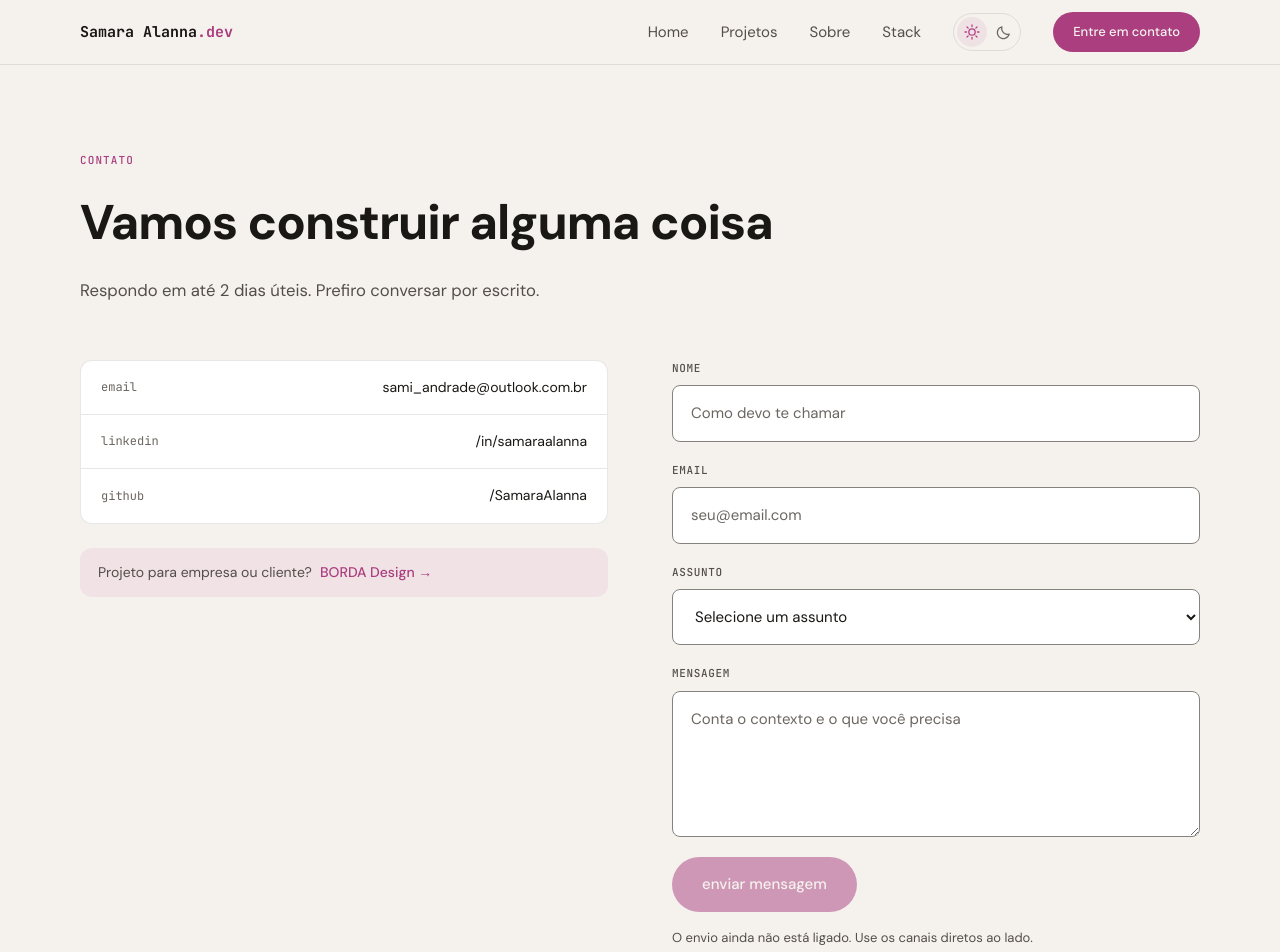
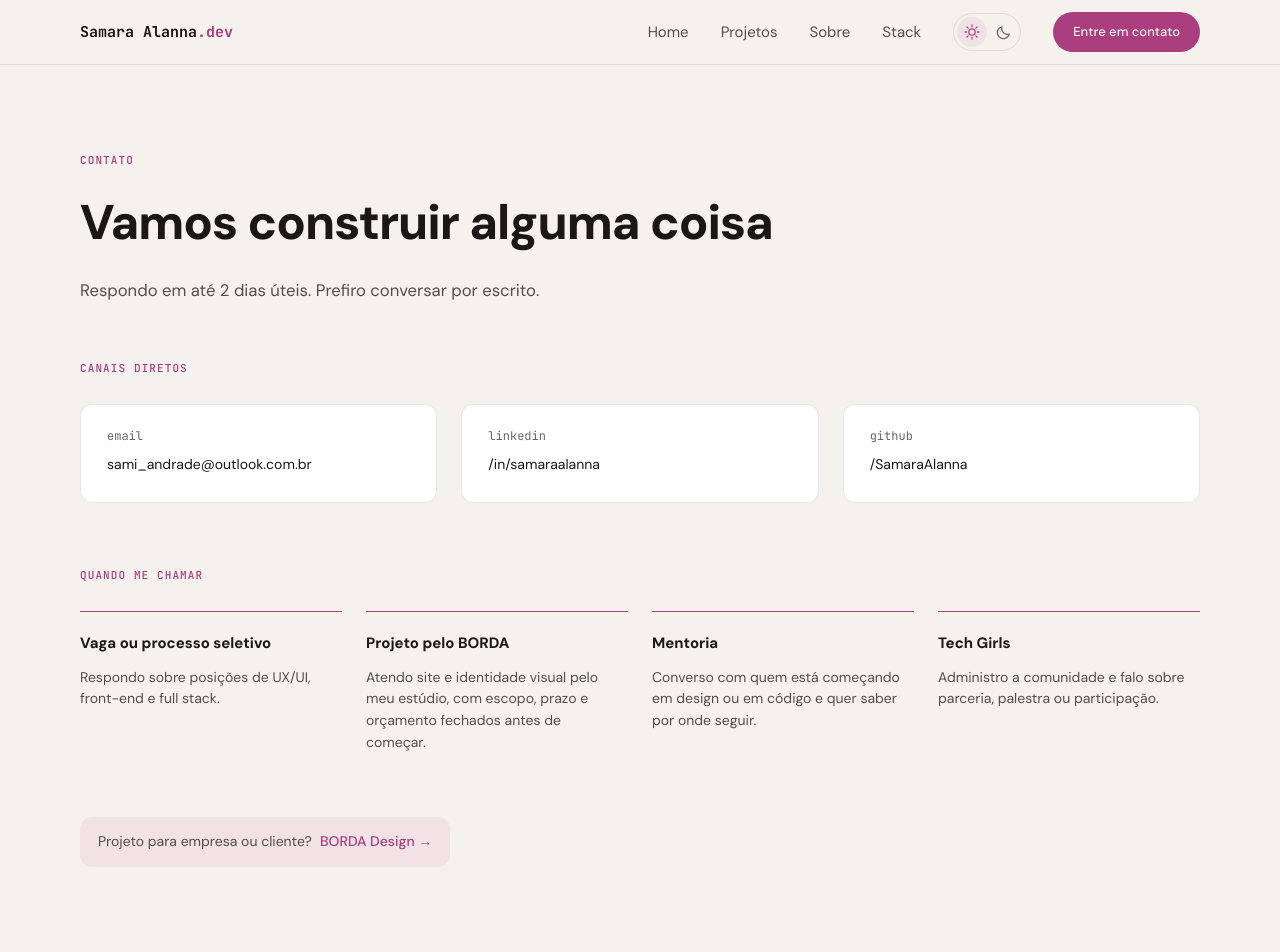
Before and after one commit to SamaraAlanna/portfolio-pessoal, a Next.js app: page /contato in a window 1280 px wide. Shown: the top 952 px of the page. Built offline with nearby package versions, Linux system fonts and the light colour scheme.

Commit message:
feat: animações, página de contato sem formulário e domínio novo

```diff
--- /dev/null
+++ b/app/contato/_secoes/secao-borda.tsx
@@ -0,0 +1,23 @@
+import Link from "next/link";
+
+/**
+ * Ponte para o BORDA.
+ *
+ * Fica no fim da página, e não junto dos canais como antes. O motivo é a seção nova: um
+ * dos motivos de contato é justamente projeto pelo estúdio, então a pílula logo depois
+ * dele vira a porta do que acabou de ser explicado, em vez de repetir o BORDA duas vezes
+ * em blocos diferentes.
+ */
+export default function SecaoBorda() {
+  return (
+    <section className="flex w-full">
+      <Link
+        href="https://bordadesign.com.br"
+        className="alvo-toque-vertical flex flex-wrap items-center gap-[8px] rounded-[12px] bg-tint-rosa px-[18px] py-[14px] text-card-descricao"
+      >
+        <span className="text-text-muted">Projeto para empresa ou cliente?</span>
+        <span className="font-medium text-accent-rosa">BORDA Design &rarr;</span>
+      </Link>
+    </section>
+  );
+}
--- a/app/contato/_secoes/secao-canais.tsx
+++ b/app/contato/_secoes/secao-canais.tsx
@@ -2,42 +2,46 @@ import Link from "next/link";
 import { canais } from "@/conteudo/contato";
 
 /**
- * Canais diretos e a ponte para o BORDA.
+ * Canais diretos.
  *
  * Cada canal é um link de verdade: mailto no e-mail, perfil no LinkedIn e no GitHub. No
  * Figma eles são só texto, mas endereço que não clica numa página de contato é atrito
  * sem motivo.
+ *
+ * TRÊS CARTÕES, e não a lista de linhas do Figma. Lá eles eram uma coluna do duo, ao lado
+ * do formulário. Sem o formulário sobrou uma coluna num espaço de duas, e esticar a lista
+ * na faixa inteira deixaria o rótulo e o endereço a novecentos pixels um do outro. Em
+ * cartão os dois ficam juntos, o espaço é usado, e é a mesma linguagem dos grupos da Stack
+ * e das certificações do Sobre.
+ *
+ * Uma coluna só abaixo de 64rem: em três colunas num tablet o endereço de e-mail não cabe
+ * sem quebrar feio.
+ *
+ * O rótulo em mono e caixa baixa é o do Figma, e vale como cabeçalho da seção: sem ele,
+ * esta seção seria a única da página sem título.
  */
 export default function SecaoCanais() {
   return (
-    <div className="flex w-full flex-col gap-[24px]">
-      <h2 className="sr-only">Canais diretos</h2>
-      {/* Sem overflow hidden: os canais são links, e recortar aqui cortaria o anel de
-          foco deles. Não há o que recortar mesmo, porque nenhum item tem fundo próprio. */}
-      <ul className="flex w-full flex-col rounded-[12px] border-[0.5px] border-border bg-surface">
-        {canais.map((canal, indice) => (
-          <li
-            key={canal.rotulo}
-            className={indice > 0 ? "border-t-[0.5px] border-border" : undefined}
-          >
+    <section className="flex w-full flex-col gap-[28px]">
+      <h2 className="font-mono text-rotulo-secao font-medium text-accent-rosa">
+        CANAIS DIRETOS
+      </h2>
+
+      <ul className="grid grid-cols-1 items-stretch gap-[24px] lg:grid-cols-3">
+        {canais.map((canal) => (
+          <li key={canal.rotulo} className="flex">
             <Link
               href={canal.destino}
-              className="flex w-full items-center justify-between gap-[16px] px-[20px] py-[16px]"
+              className="cartao-interativo flex w-full flex-col items-start gap-[10px] rounded-[12px] border-[0.5px] border-border bg-surface px-[26px] pt-[24px] pb-[26px]"
             >
               <span className="font-mono text-tag text-text-dim">{canal.rotulo}</span>
-              <span className="text-card-descricao text-text">{canal.valor}</span>
+              <span className="text-card-descricao break-words text-text">
+                {canal.valor}
+              </span>
             </Link>
           </li>
         ))}
       </ul>
-
-      <Link
-        href="https://bordadesign.com.br"
-        className="flex flex-wrap items-center gap-[8px] rounded-[12px] bg-tint-rosa px-[18px] py-[14px] text-card-descricao"
-      >
-        <span className="text-text-muted">Projeto para empresa ou cliente?</span>
-        <span className="font-medium text-accent-rosa">BORDA Design &rarr;</span>
-      </Link>
-    </div>
+    </section>
   );
 }
--- a/app/contato/_secoes/secao-formulario.tsx
+++ /dev/null
@@ -1,93 +0,0 @@
-import { assuntos } from "@/conteudo/contato";
-
-/**
- * Formulário de contato.
- *
- * ENVIO DESLIGADO, DE PROPÓSITO. Não existe destino para a mensagem: o projeto não tem
- * back-end nem serviço de formulário, e resolver isso não estava no escopo. Um formulário
- * que aceita envio e joga fora é pior que um desligado, porque a pessoa acredita que
- * mandou. Então o botão está desabilitado e há um aviso visível ao lado dele.
- *
- * A marcação já fica pronta para quando o envio existir: cada campo tem rótulo associado
- * por id, o select tem placeholder e os tipos estão certos. Quando houver destino, é
- * ligar o onSubmit, tirar o disabled e remover o aviso.
- *
- * OS ASSUNTOS DO SELECT NÃO ESTÃO NO FIGMA. Lá existe só o placeholder "Selecione um
- * assunto". Enquanto a lista não vier, o select fica com o placeholder sozinho.
- */
-// A borda usa o token border-campo, e não a border comum. Campo é componente interativo e
-// o limite dele precisa de 3:1, enquanto a border de card fica em 1,2 de propósito. Isso
-// deixa os campos mais visíveis que no Figma, e é intencional.
-const CAMPO =
-  "w-full rounded-[8px] border-[0.5px] border-border-campo bg-surface px-[18px] py-[16px] text-corpo text-text placeholder:text-text-dim";
-
-const ROTULO =
-  "font-mono text-titlebar font-medium tracking-[var(--tracking-titlebar)] text-text-muted";
-
-export default function SecaoFormulario() {
-  return (
-    <form aria-labelledby="titulo-formulario" className="flex w-full flex-col gap-[20px]">
-      <h2 id="titulo-formulario" className="sr-only">
-        Formulário de contato
-      </h2>
-      <div className="flex flex-col gap-[9px]">
-        <label htmlFor="nome" className={ROTULO}>
-          NOME
-        </label>
-        <input id="nome" name="nome" type="text" placeholder="Como devo te chamar" className={CAMPO} />
-      </div>
-
-      <div className="flex flex-col gap-[9px]">
-        <label htmlFor="email" className={ROTULO}>
-          EMAIL
-        </label>
-        <input id="email" name="email" type="email" placeholder="seu@email.com" className={CAMPO} />
-      </div>
-
-      <div className="flex flex-col gap-[9px]">
-        <label htmlFor="assunto" className={ROTULO}>
-          ASSUNTO
-        </label>
-        <select id="assunto" name="assunto" defaultValue="" className={CAMPO}>
-          <option value="" disabled>
-            Selecione um assunto
-          </option>
-          {assuntos.map((assunto) => (
-            <option key={assunto} value={assunto}>
-              {assunto}
-            </option>
-          ))}
-        </select>
-      </div>
-
-      <div className="flex flex-col gap-[9px]">
-        <label htmlFor="mensagem" className={ROTULO}>
-          MENSAGEM
-        </label>
-        <textarea
-          id="mensagem"
-          name="mensagem"
-          rows={5}
-          placeholder="Conta o contexto e o que você precisa"
-          className={CAMPO}
-        />
-      </div>
-
-      <div className="flex flex-wrap items-center gap-[16px]">
-        {/* O aviso descreve o botão, então ele é ligado por aria-describedby. Sem isso,
-            quem usa leitor de tela encontra um botão desabilitado sem saber por quê. */}
-        <button
-          type="submit"
-          disabled
-          aria-describedby="aviso-envio"
-          className="rounded-full bg-accent-rosa px-[30px] py-[16px] text-corpo font-medium text-bg disabled:opacity-50"
-        >
-          enviar mensagem
-        </button>
-        <p id="aviso-envio" className="text-cta text-text-muted">
-          O envio ainda não está ligado. Use os canais diretos ao lado.
-        </p>
-      </div>
-    </form>
-  );
-}
--- /dev/null
+++ b/app/contato/_secoes/secao-motivos.tsx
@@ -0,0 +1,39 @@
+import { motivos } from "@/conteudo/contato";
+
+/**
+ * O que faz sentido me procurar.
+ *
+ * Existe para qualificar o contato antes de a pessoa escrever. Sem isso a página oferece
+ * três endereços e nenhuma pista do que cabe mandar para eles.
+ *
+ * O DESENHO É O DAS CERTIFICAÇÕES DO SOBRE: filete em accent no topo, título e uma linha
+ * de texto, sem borda e sem fundo. Ele é mais leve que os cartões dos canais logo acima, e
+ * é isso que faz as duas seções não competirem.
+ *
+ * TODOS OS FILETES EM ROSA, de propósito. No sistema a cor significa camada, e vaga,
+ * projeto, mentoria e comunidade não são camadas. Pintar cada uma de uma cor usaria o
+ * vocabulário do sistema para dizer uma coisa que ele não diz.
+ */
+export default function SecaoMotivos() {
+  return (
+    <section className="flex w-full flex-col gap-[28px]">
+      <h2 className="font-mono text-rotulo-secao font-medium text-accent-rosa">
+        QUANDO ME CHAMAR
+      </h2>
+
+      <ul className="grid grid-cols-1 items-start gap-[24px] sm:grid-cols-2 lg:grid-cols-4">
+        {motivos.map((motivo) => (
+          <li
+            key={motivo.titulo}
+            className="flex flex-col items-start gap-[12px] border-t-[1.5px] border-accent-rosa pt-[20px] pr-[8px]"
+          >
+            <h3 className="text-corpo font-bold text-text">{motivo.titulo}</h3>
+            <p className="text-card-descricao leading-[1.55] text-text-muted">
+              {motivo.texto}
+            </p>
+          </li>
+        ))}
+      </ul>
+    </section>
+  );
+}
--- a/app/contato/page.tsx
+++ b/app/contato/page.tsx
@@ -2,7 +2,8 @@ import type { Metadata } from "next";
 import { metadataDaPagina } from "@/lib/site";
 import CabecalhoPagina from "@/components/ui/cabecalho-pagina";
 import SecaoCanais from "@/app/contato/_secoes/secao-canais";
-import SecaoFormulario from "@/app/contato/_secoes/secao-formulario";
+import SecaoMotivos from "@/app/contato/_secoes/secao-motivos";
+import SecaoBorda from "@/app/contato/_secoes/secao-borda";
 
 export const metadata: Metadata = metadataDaPagina({
   titulo: "Contato",
@@ -18,10 +19,16 @@ export default function PaginaContato() {
         <p>Respondo em até 2 dias úteis. Prefiro conversar por escrito.</p>
       </CabecalhoPagina>
 
-      <section data-revelar className="faixa grid grid-cols-1 items-start gap-[64px] pb-[96px] lg:grid-cols-2">
+      {/* O formulário saiu daqui e volta na fase dois, quando existir rota de API
+          própria. O que ele era está registrado no CLAUDE.md.
+
+          As três seções ocupam a faixa inteira: os canais em três cartões, os motivos em
+          quatro colunas e a ponte para o BORDA fechando. Não há mais largura de espera. */}
+      <div data-revelar className="faixa flex flex-col gap-[64px] pb-[96px]">
         <SecaoCanais />
-        <SecaoFormulario />
-      </section>
+        <SecaoMotivos />
+        <SecaoBorda />
+      </div>
     </>
   );
 }
--- a/conteudo/contato.ts
+++ b/conteudo/contato.ts
@@ -28,6 +28,46 @@ export const canais: Canal[] = [
  * o primeiro é o pedido mais comum e o último cobre o resto, então ninguém fica sem
  * opção que sirva.
  */
+export type MotivoDeContato = {
+  titulo: string;
+  texto: string;
+};
+
+/**
+ * O que faz sentido me procurar.
+ *
+ * Qualifica o contato antes de a pessoa escrever, para não chegar mensagem que não vai a
+ * lugar nenhum. É lista estruturada, e por isso vive aqui e não no TSX da seção.
+ *
+ * A ordem é por frequência esperada: vaga primeiro, comunidade por último.
+ */
+export const motivos: MotivoDeContato[] = [
+  {
+    titulo: "Vaga ou processo seletivo",
+    texto: "Respondo sobre posições de UX/UI, front-end e full stack.",
+  },
+  {
+    titulo: "Projeto pelo BORDA",
+    texto:
+      "Atendo site e identidade visual pelo meu estúdio, com escopo, prazo e orçamento fechados antes de começar.",
+  },
+  {
+    titulo: "Mentoria",
+    texto:
+      "Converso com quem está começando em design ou em código e quer saber por onde seguir.",
+  },
+  {
+    titulo: "Tech Girls",
+    texto: "Administro a comunidade e falo sobre parceria, palestra ou participação.",
+  },
+];
+
+/**
+ * PENDENTE DA FASE DOIS. O formulário saiu da página de contato em 2026-09-13, porque
+ * dependia de serviço externo para funcionar. Esta lista fica aqui de propósito: ela é a
+ * única parte do formulário que é conteúdo, e não código, e não tem por que ser escrita de
+ * novo quando ele voltar.
+ */
 export const assuntos: string[] = [
   "Projeto de site",
   "Identidade visual",
--- a/lib/site.ts
+++ b/lib/site.ts
@@ -7,7 +7,7 @@ import type { Metadata } from "next";
  * `metadataBase` do layout, o sitemap e o robots. Com a constante, trocar de domínio é
  * mudar uma linha.
  */
-export const SITE = "https://samaraalanna.dev";
+export const SITE = "https://portfoliosamara.com.br";
 
 export const NOME = "Samara Alanna";
 
```
Also changed, not shown: 1 other file (tests, documents, lock files or other folders).
